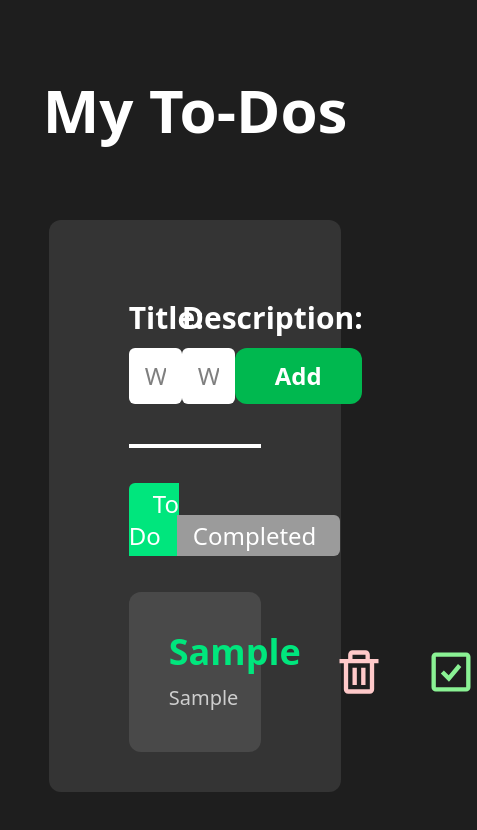
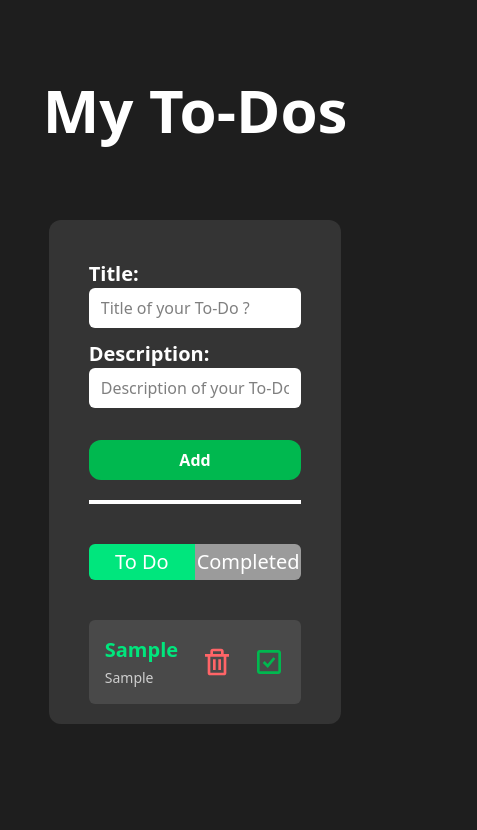
Before and after one commit to iamchitta07/ToDo-App-React, a React (Vite) app: page / in a window 390 px wide. Both pictures are taken after typing "Sample", "Sample" into the empty fields and a click on the button "Add". Shown: the top 830 px of the page, 477 px wide, since content can reach past the window. Built offline with nearby package versions, Linux system fonts and the light colour scheme.

Commit message:
Responsiveness Added

```diff
--- a/src/App.jsx
+++ b/src/App.jsx
@@ -9,7 +9,7 @@ function App({fillToDo}) {
         <>
             <h1 className="text-center my-20 text-6xl font-bold text-white select-none">My To-Dos</h1>
             <div className="w-full flex justify-center mb-20">
-                <div className="rounded-xl w-3/4 bg-[#343434] h-full flex flex-col justify-center px-20">
+                <div className="rounded-xl w-3/4 bg-[#343434] h-full flex flex-col justify-center px-10 md:px-20">
                     <Input fill ={fillToDo}/>
                     <div className="flex justify-center">
                         <div className="h-1 items-center w-full bg-white mb-10"/>
--- a/src/components/CompletedCard.jsx
+++ b/src/components/CompletedCard.jsx
@@ -4,14 +4,14 @@ function CompletedCard({val, del}) {
   return (
     <>
         {val.map((ele,idx)=>{
-           return <div key={idx} className="w-full p-10 bg-[#494949] rounded-xl mb-10 flex justify-between items-center">
+           return <div key={idx} className="w-full p-4 lg:p-6 xl:p-8 bg-[#494949] rounded-md lg:rounded-xl mb-5 lg:mb-10 flex justify-between items-center">
                 <div>
-                    <h1 className="text-4xl font-semibold text-[#00E67D] mb-3">{ele.title}</h1>
-                    <h3 className="text-[#CECECE] text-xl text-justify mb-2">{ele.description}</h3>
-                    <h4><i className="text-md text-[#CECECE] select-none">Completed on : {ele.date} at {ele.time}</i></h4>
+                    <h1 className="text-xl md:text-2xl lg:text-3xl xl:text-4xl font-semibold text-[#00E67D] mb-1 lg:mb-3">{ele.title}</h1>
+                    <h3 className="text-[#CECECE] text-sm md:text-md xl:text-xl text-justify">{ele.description}</h3>
+                    <h4><i className="text-xs lg:text-md text-[#CECECE] select-none">Completed on : {ele.date} at {ele.time}</i></h4>
                 </div>
-                <div className="flex gap-10 items-center ml-8">
-                    <BiTrash onClick={()=>del(idx)} className="h-13 w-13 text-red-200 hover:text-red-400 duration-200 ease-in-out" />
+                <div className="flex items-center ml-5 lg:ml-8">
+                    <BiTrash onClick={()=>del(idx)} className="h-8 w-8  md:h-10 md:w-10 xl:h-13 xl:w-13 text-red-400 lg:text-red-200 hover:text-red-400 duration-200 ease-in-out" />
                 </div>
             </div>
         })}
--- a/src/components/Input.jsx
+++ b/src/components/Input.jsx
@@ -27,17 +27,17 @@ function Input({fill}) {
 
     return (
         <>
-            <form className="w-full flex  items-end justify-between pt-20 pb-10" onSubmit={submitForm}>
-                <div className="w-4/10">
-                    <label className="block text-3xl text-white font-bold mb-3 select-none"> Title: </label>
-                    <input type="text" ref={titleRef} className="py-3 px-4 text-2xl focus:outline-2 focus:outline-[#00B84F] focus:drop-shadow-[#00a51A]/30 focus:drop-shadow-xl/25 bg-white rounded-md w-full " placeholder="What is the title of your To-Do ?"/>
+            <form className="w-full lg:flex  lg:items-end lg:justify-between pt-10 pb-5 lg:pt-15 lg:pb-8  md:gap-4 xl:pt-20 xl:pb-10" onSubmit={submitForm}>
+                <div className="lg:w-4/10 mb-3 lg:mb-0">
+                    <label className="text-white font-bold mb-3 select-none md:block text-xl md:text-2xl lg:text-3xl"> Title: </label>
+                    <input type="text" ref={titleRef} className="focus:outline-2 focus:outline-[#00B84F] focus:drop-shadow-[#00a51A]/30 focus:drop-shadow-xl/25 bg-white rounded-md w-full text-md md:text-xl py-2 px-3 xl:py-3 xl:px-4 xl:text-2xl " placeholder="Title of your To-Do ?"/>
                 </div>
-                <div className="w-4/10">
-                    <label className="block text-3xl text-white font-bold mb-3 select-none"> Description: </label>
-                    <input type="text" ref={desRef} className=" py-3 px-4 text-2xl focus:outline-2 focus:outline-[#00B84F] focus:drop-shadow-[#00a51A]/30 focus:drop-shadow-xl/25 bg-white rounded-md w-full " placeholder="What is the description of your To-Do ?"/>
+                <div className="lg:w-4/10">
+                    <label className="text-white font-bold mb-3 select-none md:block text-xl md:text-2xl lg:text-3xl"> Description: </label>
+                    <input type="text" ref={desRef} className="ocus:outline-2 focus:outline-[#00B84F] focus:drop-shadow-[#00a51A]/30 focus:drop-shadow-xl/25 bg-white rounded-md w-full text-md md:text-xl py-2 px-3 xl:py-3 xl:px-4 xl:text-2xl" placeholder="Description of your To-Do ?"/>
                 </div>
                 <div className="pt-8">
-                    <button type='submit' className="px-10 py-3 text-2xl font-semibold bg-[#00B84F] hover:bg-[#00a51A] hover:drop-shadow-md hover:drop-shadow-[#00a51A]/20  rounded-xl text-white ">Add</button>
+                    <button type='submit' className="font-semibold bg-[#00B84F] hover:bg-[#00a51A] hover:drop-shadow-md hover:drop-shadow-[#00a51A]/20  rounded-xl text-white text-md md:text-xl w-full py-2 lg:px-8 xl:px-10 xl:py-3 xl:text-2xl">Add</button>
                 </div>
             </form>
         </>
--- a/src/components/Status.jsx
+++ b/src/components/Status.jsx
@@ -2,9 +2,9 @@ import { NavLink } from 'react-router-dom';
 
 function Status() {
   return (
-    <div className='mb-10'>
-        <NavLink to="/" className={({isActive})=>`text-white text-2xl  pl-6 pr-4 py-1 rounded-l-md ${isActive? "bg-[#00E67D]" : "bg-[#9B9B9B]"}`} >To Do</NavLink>
-        <NavLink to="/completed" className={({isActive})=>`text-white text-2xl py-1 pr-6 pl-4 rounded-r-md ${isActive? "bg-[#00E67D]" : "bg-[#9B9B9B]"}`} >Completed</NavLink>
+    <div className='flex justify-between lg:justify-start mb-10'>
+        <NavLink to="/" className={({isActive})=>` text-center text-white rounded-l-md ${isActive? "bg-[#00E67D]" : "bg-[#9B9B9B]"} text-xl md:text-2xl w-full lg:w-fit  py-1 lg:pl-6 lg:pr-5 lg:py-2`} >To Do</NavLink>
+        <NavLink to="/completed" className={({isActive})=>` text-center text-white rounded-r-md ${isActive? "bg-[#00E67D]" : "bg-[#9B9B9B]"} w-full lg:w-fit text-xl md:text-2xl py-1 lg:pl-6 lg:pr-5 lg:py-2`} >Completed</NavLink>
     </div>
   )
 }
--- a/src/components/ToDoCard.jsx
+++ b/src/components/ToDoCard.jsx
@@ -5,14 +5,14 @@ function ToDoCard({val, del, handelToDo}) {
         <>
             {val.map((ele,idx)=>{
                 return (
-                    <div key={idx} className="w-full p-10 bg-[#494949] rounded-xl mb-10 flex justify-between items-center">
+                    <div key={idx} className="w-full p-4 lg:p-6 xl:p-8 bg-[#494949] rounded-md lg:rounded-xl mb-5 lg:mb-10 flex justify-between items-center">
                         <div>
-                            <h1 className="text-4xl font-semibold text-[#00E67D] mb-3">{ele.title}</h1>
-                            <h3 className="text-[#CECECE] text-xl text-justify">{ele.description}</h3>
+                            <h1 className="text-xl md:text-2xl lg:text-3xl xl:text-4xl font-semibold text-[#00E67D] mb-1 lg:mb-3">{ele.title}</h1>
+                            <h3 className="text-[#CECECE] text-sm md:text-md xl:text-xl text-justify">{ele.description}</h3>
                         </div>
-                        <div className="flex gap-10 items-center ml-8">
-                            <BiTrash onClick={()=>del(idx)} className="h-13 w-13 text-red-200 hover:text-red-400 duration-200 ease-in-out" />
-                            <BiCheckSquare onClick={()=>handelToDo(idx)} className="h-13 w-13 text-[#8AF294] hover:text-[#00B84F] duration-200 ease-in-out" />
+                        <div className="flex gap-5 lg:gap-10 items-center ml-5 lg:ml-8">
+                            <BiTrash onClick={()=>del(idx)} className="h-8 w-8  md:h-10 md:w-10 xl:h-13 xl:w-13 text-red-400 lg:text-red-200 hover:text-red-400 duration-200 ease-in-out" />
+                            <BiCheckSquare onClick={()=>handelToDo(idx)} className="h-8 w-8  md:h-10 md:w-10 xl:h-13 xl:w-13 text-[#00B84F] lg:text-[#8AF294] hover:text-[#00B84F] duration-200 ease-in-out" />
                         </div>
                 </div>)
             })}
```
